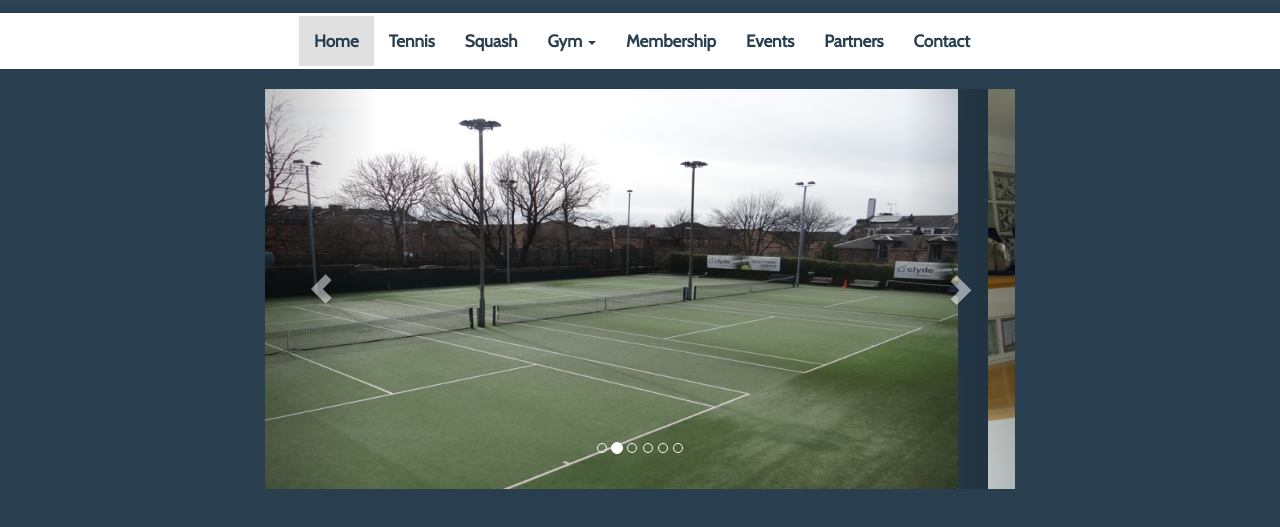
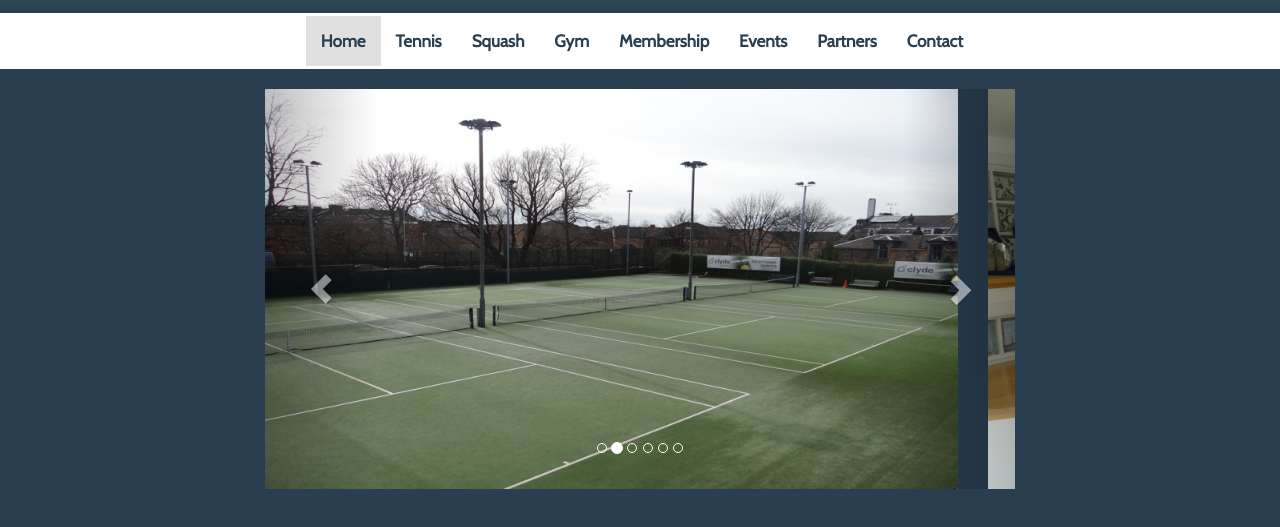
Before and after one commit to kristak/western_newsite, a plain HTML site: page index.html in a window 1280 px wide. Shown: the part 133-660 px from the top of the page. Drawn offline with nearby package versions, Linux system fonts and the light colour scheme; some icons are missing.

Commit message:
removed drop down menu

```diff
--- a/index.html
+++ b/index.html
@@ -73,12 +73,12 @@
                     <li><a href="./tennis.html">Tennis</a></li>
                     <li><a href="./squash.html">Squash</a></li>
                      <li class="dropdown">
-                      <a href="#" class="dropdown-toggle" data-toggle="dropdown">Gym <b class="caret"></b></a>
+               <!--       <a href="#" class="dropdown-toggle" data-toggle="dropdown">Gym <b class="caret"></b></a>
                       <ul class="dropdown-menu">
                         <li><a href="./classes.html">Fitness Classes</a></li>
-                      </ul>
+                      </ul> -->
 
-                  <!--  <li><a href="./gym.html">Gym</a></li>  -->
+                    <li><a href="./gym.html">Gym</a></li>
                     <li><a href="./membership.html">Membership</a></li>
                     <li><a href="./events.html">Events</a></li>
                     <li><a href="./partners.html">Partners</a></li>
```
